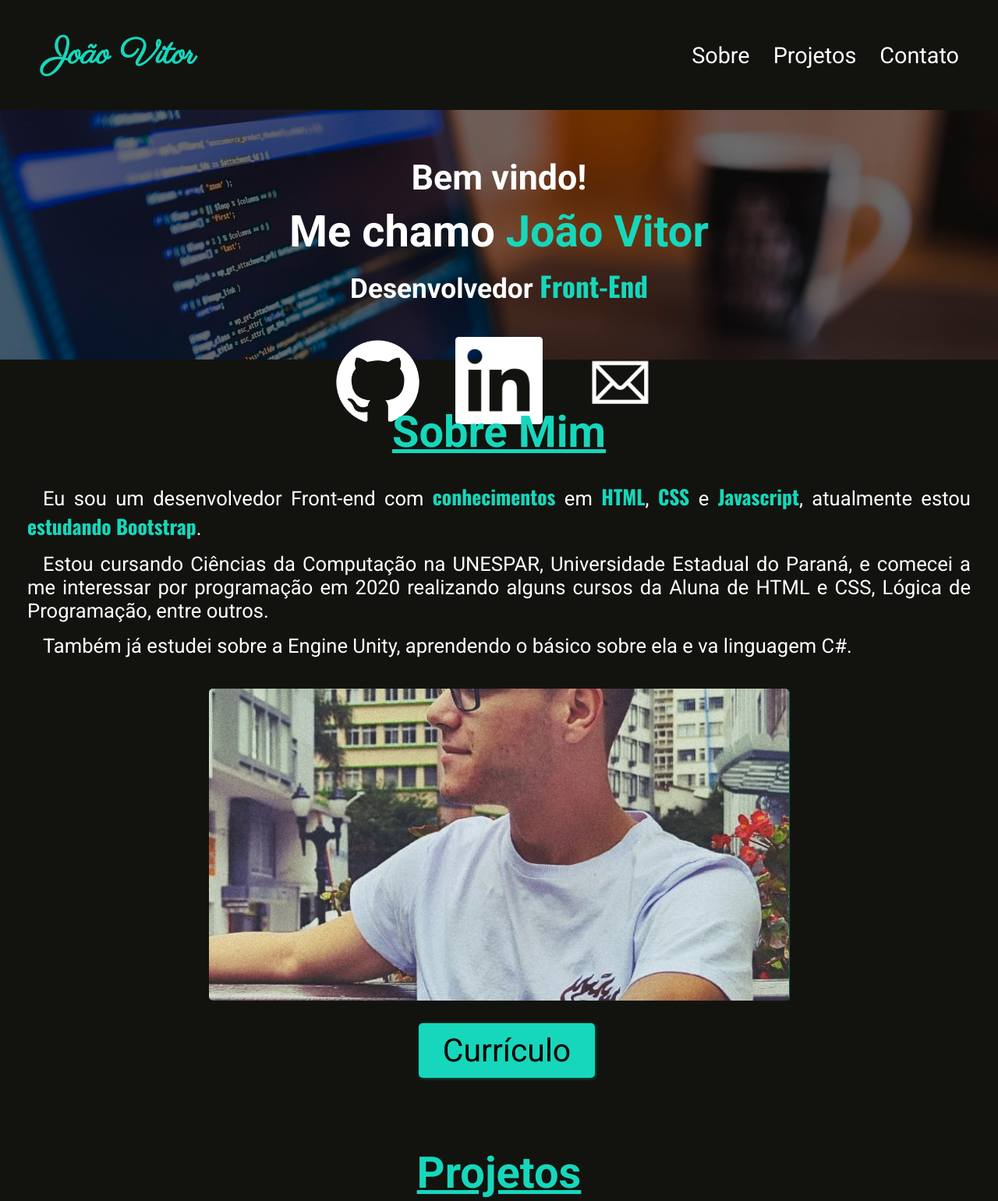
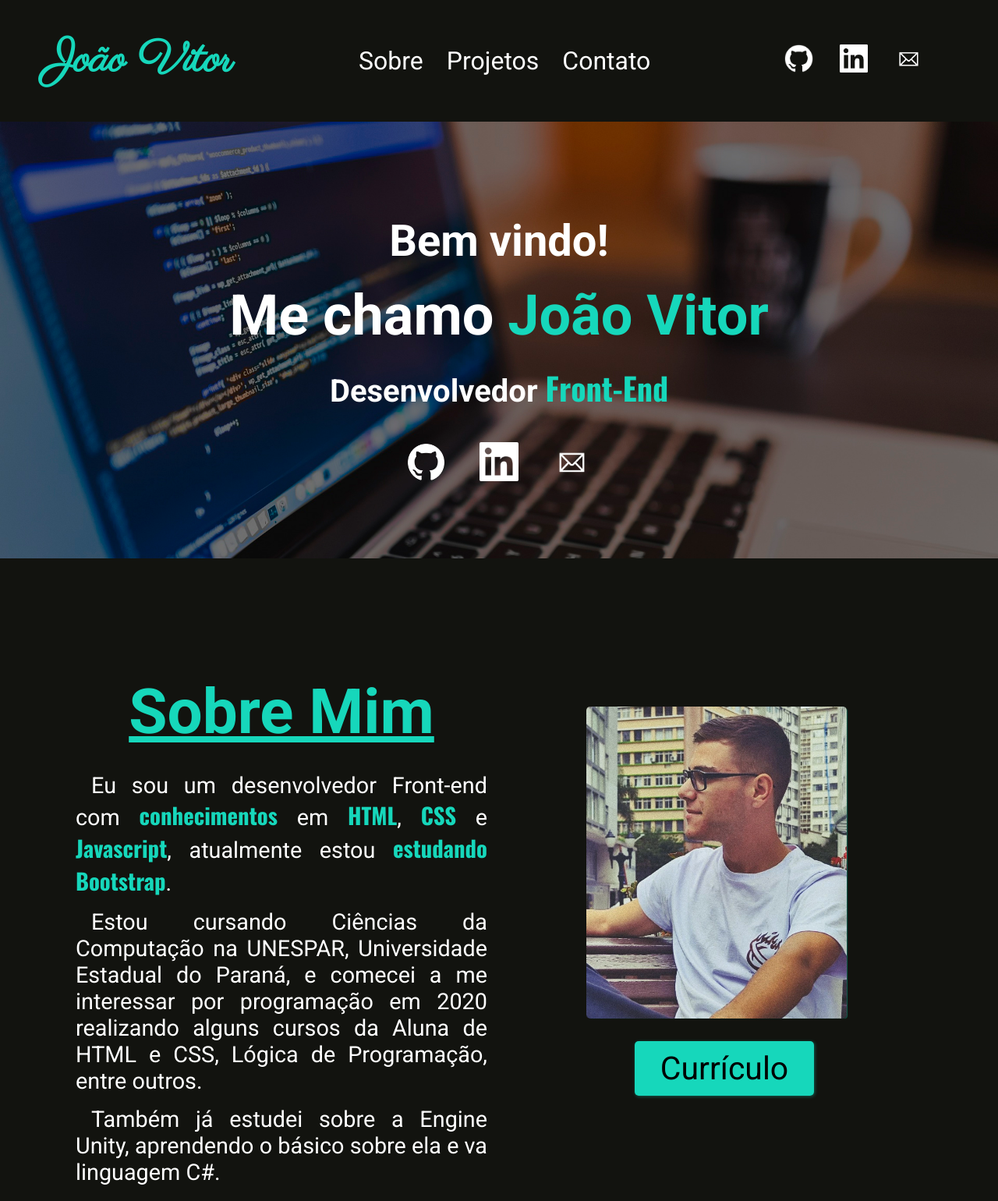
Before and after one commit to JoaoVitorDomingos/Portfolio, a plain HTML site: page index.html in a window 1280 px wide. Shown: the top 1540 px of the page at 78% size. Drawn offline with nearby package versions, Linux system fonts and the light colour scheme.

Commit message:
Media Query - PC e Large Telas

```diff
--- a/css/media_query.css
+++ b/css/media_query.css
@@ -27,12 +27,12 @@
 
     /* INTRODUÇÃO */
     section.introducao {
-        height: 40vh;
+        height: 60vh;
     }
 
     .textos > h2 {
         font-size: 2.8em;
-        margin-top: 40px;
+        margin-top: 60px;
     }
 
     .introducao > div.textos > h1:first-of-type {
@@ -58,26 +58,26 @@
 
 
     /* SOBRE MIM */
-    .sobre h1.titulo {
+    #sobre h1.titulo {
         margin-bottom: 30px;
     }
 
-    .sobre p {
+    #sobre p {
         margin-right: 15px;
         margin-left: 15px;
     }
 
-    section.sobre > div.foto {
+    #sobre .foto {
         margin-top: 40px;
         height: 50vh;
         width: 60%;
     }
 
-    section.sobre > p.p_btn {
+    #sobre p.p_btn {
         margin: 20px 0px;
     }
 
-    section.sobre > p.p_btn > a.btn {
+    #sobre > p.p_btn > a.btn {
         padding: 10px 30px;
     }
 
@@ -136,3 +136,107 @@
         font-size: 1em;
     }
 }
+
+@media screen and (min-width: 1200px) {
+    /* GERAIS */
+    .titulo {
+        font-size: 5em;
+    }
+
+    /* HEADER */
+    header h1 {
+        font-size: 3.5em;
+    }
+
+    nav > ul a {
+        font-size: 2em;
+    }
+
+    header div {
+        display: inline;
+        width: 20%;
+    }
+
+    header img {
+        width: 15%;
+        margin-right: 30px;
+    }
+
+    /* INTRODUÇÃO */
+    section.introducao {
+        height: 70vh;
+    }
+
+    .textos > h2 {
+        font-size: 3.5em;
+        margin-top: 100px;
+    }
+
+    .introducao > div.textos > h1:first-of-type {
+        font-size: 4.5em;
+        margin: 20px 0px;
+    }
+
+    .introducao > div.textos > h1:last-of-type {
+        font-size: 2.5em;
+    }
+
+    .introducao > div.contatos > a > img {
+        width: 4%;
+    }
+
+
+    /* SOBRE MIM */
+    #sobre {
+        margin-top: 150px;
+        display: flex;
+        justify-content: center;
+    }
+
+    #sobre .area-textos, #sobre .area-foto {
+        width: 45%;
+    }
+
+    #sobre .area-textos p {
+        font-size: 1.8em;
+    }
+
+
+    /* PROJETOS */
+    #projetos {
+        margin-top: 150px;
+    }
+
+    #projetos h1.titulo {
+        margin-bottom: 100px;
+    }
+
+    #projetos .container_projetos {
+        flex-direction: row;
+        justify-content: space-around;
+        align-items: start;
+    }
+
+    section#projetos > div.container_projetos > div.projeto {
+        width: 35%;
+    }
+
+
+    /* CONTATO */
+    #contato {
+        display: flex;
+        flex-direction: row;
+        justify-content: center;
+        align-items: start;
+        margin: 200px 0;
+    }
+
+    #contato div:last-of-type {
+        width: 30%;
+        margin-top: 30px;
+    }
+
+    #contato p {
+        font-size: 1.8em;
+    }
+}
--- a/css/style.css
+++ b/css/style.css
@@ -88,6 +88,10 @@ nav > ul a:hover {
     font-weight: bold;
 }
 
+header > div {
+    display: none;
+}
+
 
 
 /* INTRODUÇÃO */
@@ -128,21 +132,22 @@ section.introducao {
 
 
 /* SOBRE MIM */
-section.sobre {
+#sobre {
     margin: 60px 0px;
     padding: 0px 20px;
 }
 
-section.sobre > h1, p{
+#sobre h1, p{
     margin-bottom: 15px;
 }
 
-section.sobre > p {
+#sobre p {
     text-align: justify;
     text-indent: 20px;
+    margin-right: 5px;
 }
 
-section.sobre > div.foto {
+#sobre .foto {
     display: block;
     margin: auto;
     height: 40vh;
@@ -155,17 +160,18 @@ section.sobre > div.foto {
     box-shadow: 2px 1px 1px -1px #16d7ba60;
 }
 
-section.sobre > p.p_btn {
+#sobre p.p_btn {
+    text-align: center;
     padding: 20px;
-    margin: 5px 0px;
-    text-align: center;
+    margin: 10px 0px;
 }
 
-section.sobre > p.p_btn > a.btn {
+#sobre p.p_btn > a.btn {
+    padding: 10px 32px;
     box-shadow: 1px 1px 4px 0px #16d7ba60;
 }
 
-section.sobre > p.p_btn > a.btn:hover {
+#sobre p.p_btn > a.btn:hover {
     color: var(--verde-claro);
     border: 4px solid var(--verde-claro);
 }
--- a/index.html
+++ b/index.html
@@ -26,6 +26,12 @@
                 <li><a href="#contato" rel="self">Contato</a></li>
             </ul>
         </nav>
+
+        <div>
+            <a href="https://github.com/JoaoVitorDomingos" target="_blank"><img src="imgs/logos_brancas/github_logo2_branco_2.png" alt="Meu Github"></a>
+            <a href="https://www.linkedin.com/in/jo%C3%A3o-vitor-domingos-b3594826a/" target="_blank"><img src="imgs/logos_brancas/linkedin_logo_branco.png" alt="Meu Linkedin"></a>
+            <a href="mailto:joaovitorcdomingos@gmail.com"><img src="imgs/logos_brancas/email_logo_branco.png" alt="Meu email"></a>
+        </div>
     </header>
 
     <main>
@@ -46,13 +52,17 @@
 
          <!-- Sobre Mim -->
         <section id="sobre" class="sobre">
+            <div class="area-textos">
                 <h1 class="titulo">Sobre Mim</h1>
                 <p>Eu sou um desenvolvedor Front-end com <strong>conhecimentos</strong> em <strong>HTML</strong>, <strong>CSS</strong> e <strong>Javascript</strong>, atualmente estou <strong>estudando</strong> <strong>Bootstrap</strong>.</p>
                 <p>Estou cursando Ciências da Computação na UNESPAR, Universidade Estadual do Paraná, e comecei a me interessar por programação em 2020 realizando alguns cursos da Aluna de HTML e CSS, Lógica de Programação, entre outros.</p>
                 <p>Também já estudei sobre a Engine Unity, aprendendo o básico sobre ela e va linguagem C#.</p>
+            </div>
             <!-- <img src="imgs/fotos/foto2.jpg" alt="Minha foto"> -->
+            <div class="area-foto">
                 <div class="foto"></div>
                 <p class="p_btn"><a href="curriculo_jv_frontend.pdf" target="_blank" class="btn">Currículo</a></p>
+            </div>
         </section>
 
          <!-- Projetos -->
@@ -127,8 +137,10 @@
 
          <!-- Contato -->
         <section id="contato">
+            <div>
                 <h1 class="titulo">Se interessou?</h1>
                 <p>Entre em contato comigo pelo</p>
+            </div>
             <div>
                 <a href="https://github.com/JoaoVitorDomingos" target="_blank">
                     <img src="imgs/logos_brancas/github_logo2_branco_2.png" alt="Meu Github">
```
Lines whose indentation alone changed are shown as unchanged.
